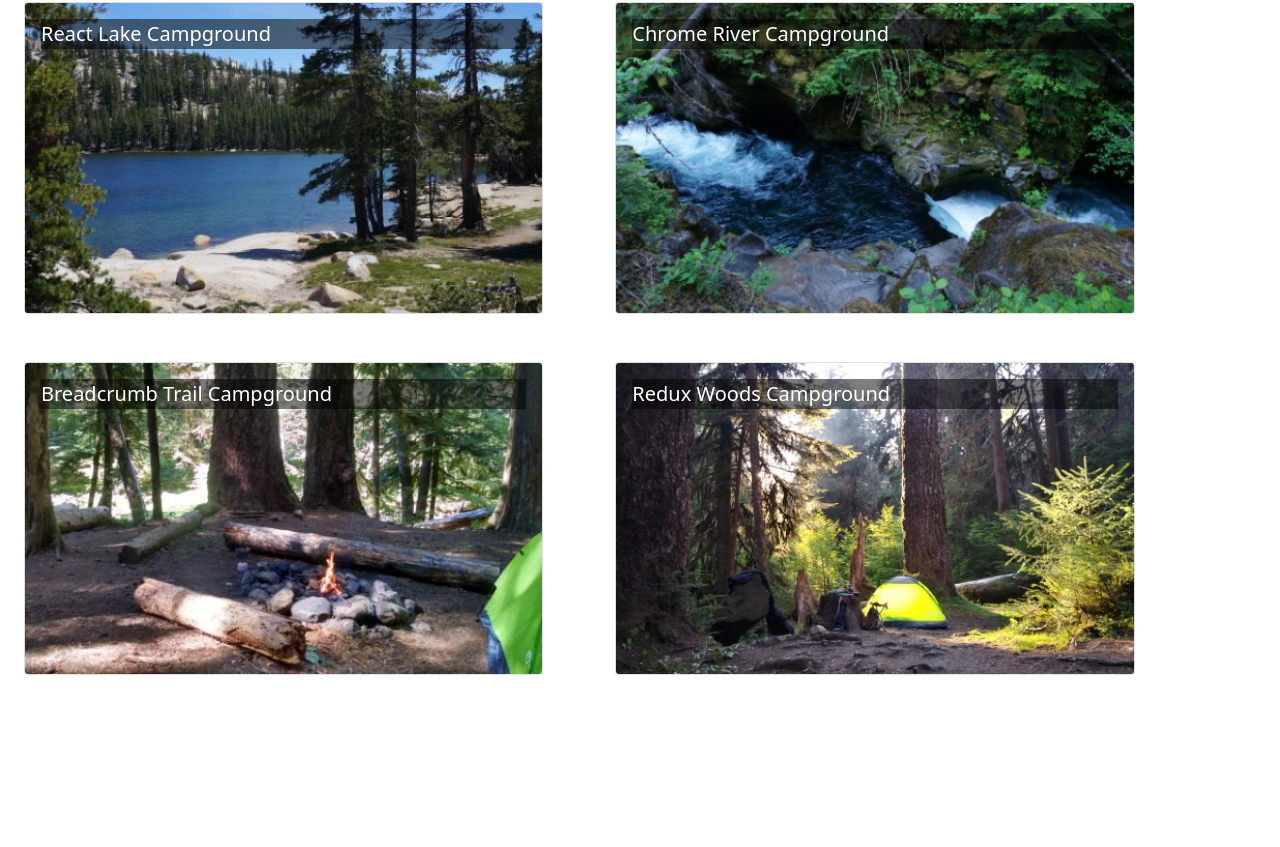
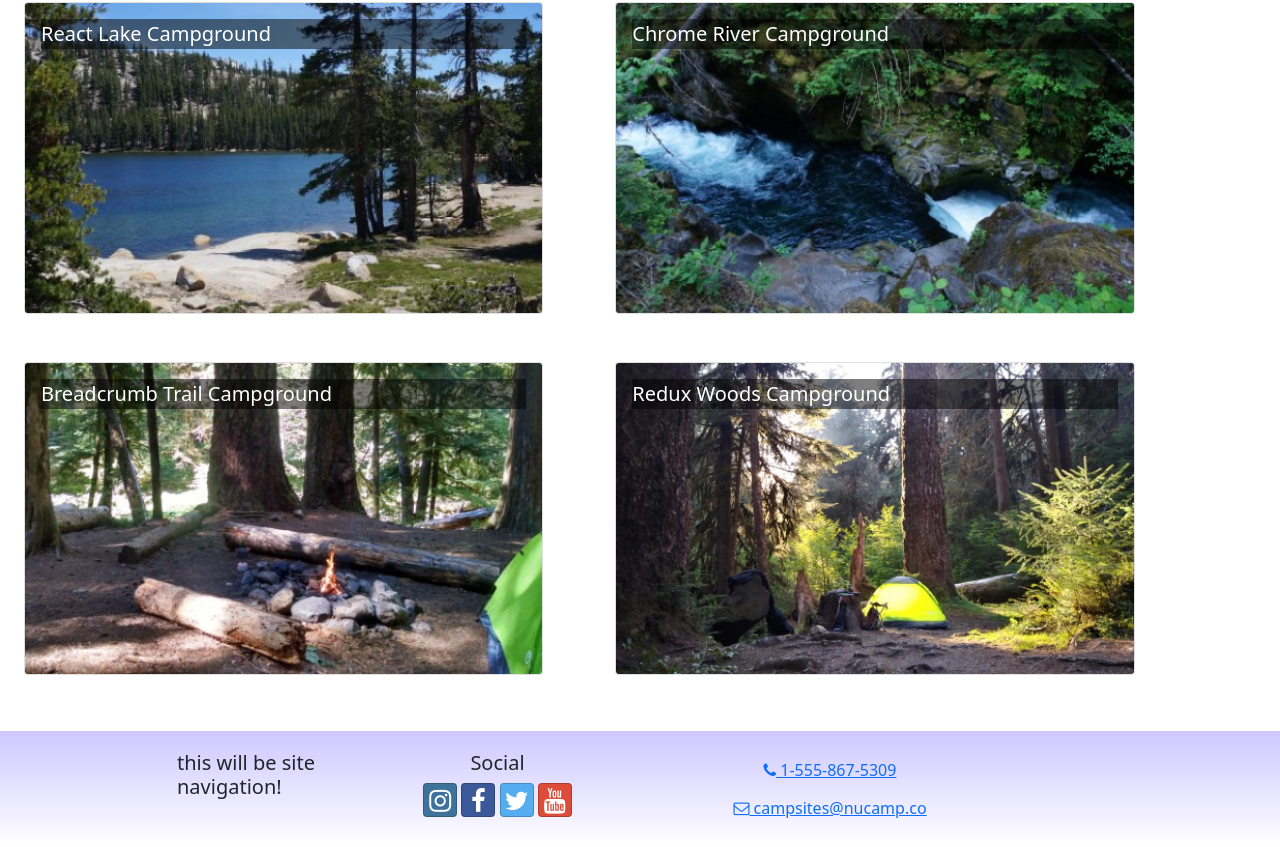
Before and after one commit to Laidir88/react-nucampsite, a React (Create React App) app: page / in a window 1280 px wide. Shown: the part 182-1029 px from the top of the page. Before the commit the page ends 881 px from the top, so only its background shows below. Built offline with nearby package versions, Linux system fonts and the light colour scheme.

Commit message:
Added Header and Footer comopnents

```diff
--- a/src/App.js
+++ b/src/App.js
@@ -1,20 +1,15 @@
 import React from "react";
-import { Container, Navbar, NavbarBrand } from "reactstrap";
-import NucampLogo from "./app/assets/img/logo.png";
+import Header from "./components/Header";
+import Footer from "./components/Footer";
 import CampsiteList from "./features/campsites/CampsiteList";
 import "./App.css";
 
 function App() {
   return (
     <div className="App">
-      <Navbar dark color="primary" sticky="top" expand="md">
-        <Container>
-          <NavbarBrand href="/">
-            <img src={NucampLogo} alt="nucamp logo" />
-          </NavbarBrand>
-        </Container>
-      </Navbar>
+      <Header />
       <CampsiteList />
+      <Footer />
     </div>
   );
 }
--- /dev/null
+++ b/src/components/Footer.js
@@ -0,0 +1,58 @@
+import { Container, Row, Col } from "reactstrap";
+
+const Footer = (props) => {
+  return (
+    <footer className="site-footer">
+      <Container>
+        <Row>
+          <Col xs={{ size: 4, offset: 1 }} sm="2">
+            <h5>this will be site navigation!</h5>
+          </Col>
+          <Col xs="6" sm="3" className="text-center">
+            <h5>Social</h5>
+            <a
+              className="btn btn-social-icon btn-instagram"
+              href="http://instagram.com/"
+            >
+              <i className="fa fa-instagram" />
+            </a>{" "}
+            <a
+              className="btn btn-social-icon btn-facebook"
+              href="http://www.facebook.com/"
+            >
+              <i className="fa fa-facebook" />
+            </a>{" "}
+            <a
+              className="btn btn-social-icon btn-twitter"
+              href="http://twitter.com/"
+            >
+              <i className="fa fa-twitter" />
+            </a>{" "}
+            <a
+              className="btn btn-social-icon btn-google"
+              href="http://youtube.com/"
+            >
+              <i className="fa fa-youtube" />
+            </a>
+          </Col>
+          <Col sm="4" className="text-center">
+            {" "}
+            <a role="button" className="btn btn-link" href="tel:+5558675309">
+              <i className="fa fa-phone" /> 1-555-867-5309
+            </a>
+            <br />
+            <a
+              role="button"
+              className="btn btn-link"
+              href="mailto:notreal@notreal.co"
+            >
+              <i className="fa fa-envelope-o" /> campsites@nucamp.co
+            </a>
+          </Col>
+        </Row>
+      </Container>
+    </footer>
+  );
+};
+
+export default Footer;
--- /dev/null
+++ b/src/components/Header.js
@@ -0,0 +1,14 @@
+import { Navbar, NavbarBrand } from "reactstrap";
+import NucampLogo from "../app/assets/img/logo.png";
+
+const Header = (props) => {
+  return (
+    <Navbar dark color="primary" sticky="top" expand="md">
+      <NavbarBrand href="/">
+        <img src={NucampLogo} alt="nucamp logo" />
+      </NavbarBrand>
+    </Navbar>
+  );
+};
+
+export default Header;
```
